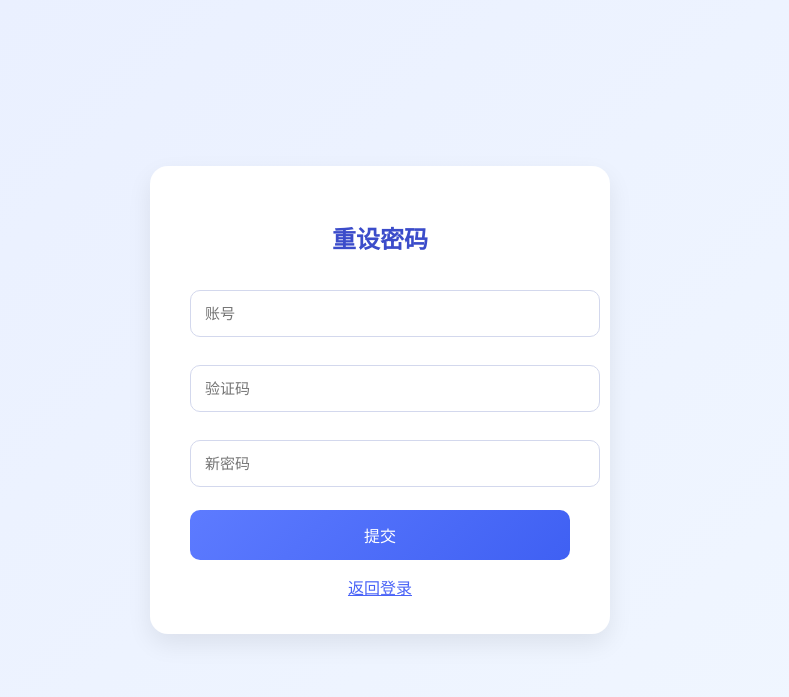
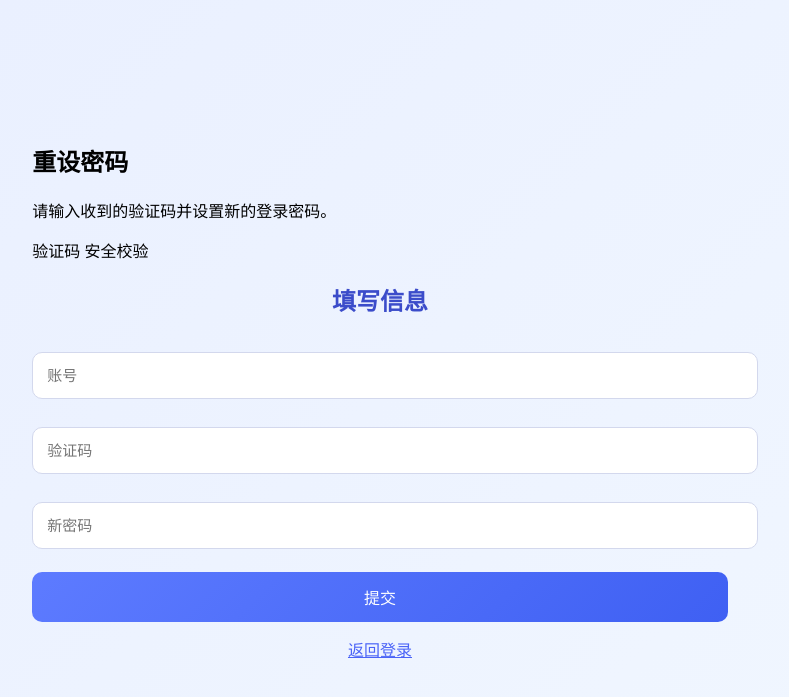
Before and after one commit to hanlinxue/green-points, a Python web app: template templates/reset.html in a window 1280 px wide. Shown: the top 697 px of the page, without its empty margins (260-1049 px from the left). Run offline with Jinja, Linux system fonts and the light colour scheme; the template is opened without the code that fills it, so the values that code supplies are empty.

Commit message:
Update reset.html
优化布局界面

```diff
--- a/templates/reset.html
+++ b/templates/reset.html
@@ -1,23 +1,39 @@
 <!-- 重设密码页面 -->
 <!DOCTYPE html>
-<html>
+<html lang="zh">
 <head>
-    <title>重设密码</title>
-    <link rel="stylesheet" href="style.css">
+  <meta charset="utf-8">
+  <title>重设密码 - GreenPoints</title>
+  <link rel="stylesheet" href="style.css">
 </head>
 <body>
-<div class="card">
-    <h2>重设密码</h2>
+  <div class="eco-shell">
+    <aside class="eco-illustration">
+      <div class="illustration-content">
+        <h1>重设密码</h1>
+        <p>请输入收到的验证码并设置新的登录密码。</p>
+        <div class="badge-row">
+          <span class="badge-soft">验证码</span>
+          <span class="badge-soft">安全校验</span>
+        </div>
+        <div class="wave-animation"></div>
+      </div>
+    </aside>
 
-    <input id="rp_id" placeholder="账号">
-    <input id="rp_code" placeholder="验证码">
-    <input id="rp_newpwd" placeholder="新密码" type="password">
+    <section class="eco-form">
+      <div class="form-header">
+        <h2>填写信息</h2>
+      </div>
+      <div class="input-group">
+        <input id="rp_id" class="input" placeholder="账号">
+        <input id="rp_code" class="input" placeholder="验证码">
+        <input id="rp_newpwd" type="password" class="input" placeholder="新密码">
+      </div>
+      <button class="btn" onclick="resetPassword()">提交</button>
+      <p style="text-align:center;margin-top:12px;"><a class="link" href="index.html">返回登录</a></p>
+    </section>
+  </div>
 
-    <button onclick="resetPassword()">提交</button>
-
-    <a class="link" href="index.html">返回登录</a>
-</div>
-
-<script src="script.js"></script>
+  <script src="script.js"></script>
 </body>
 </html>
```
